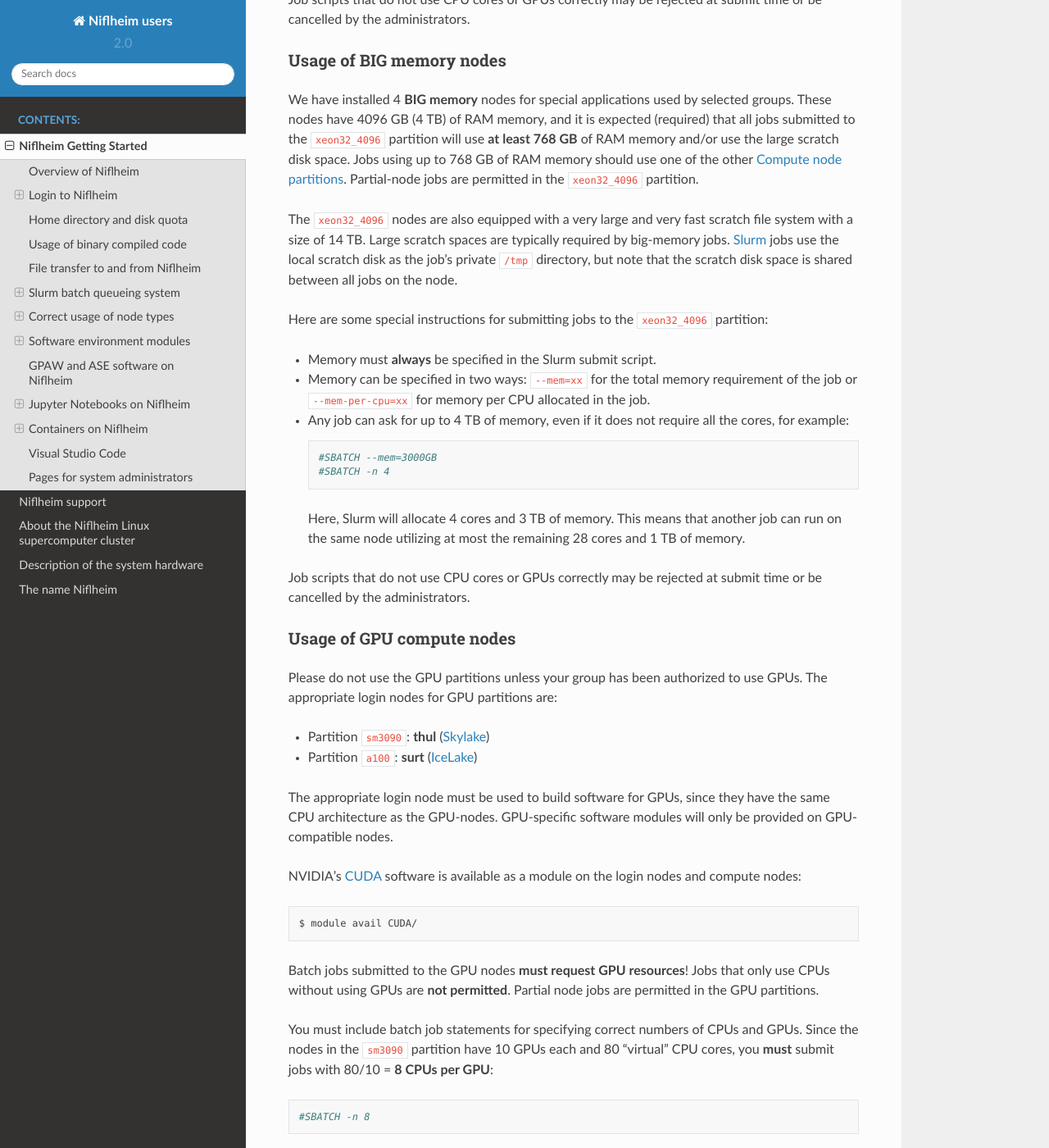
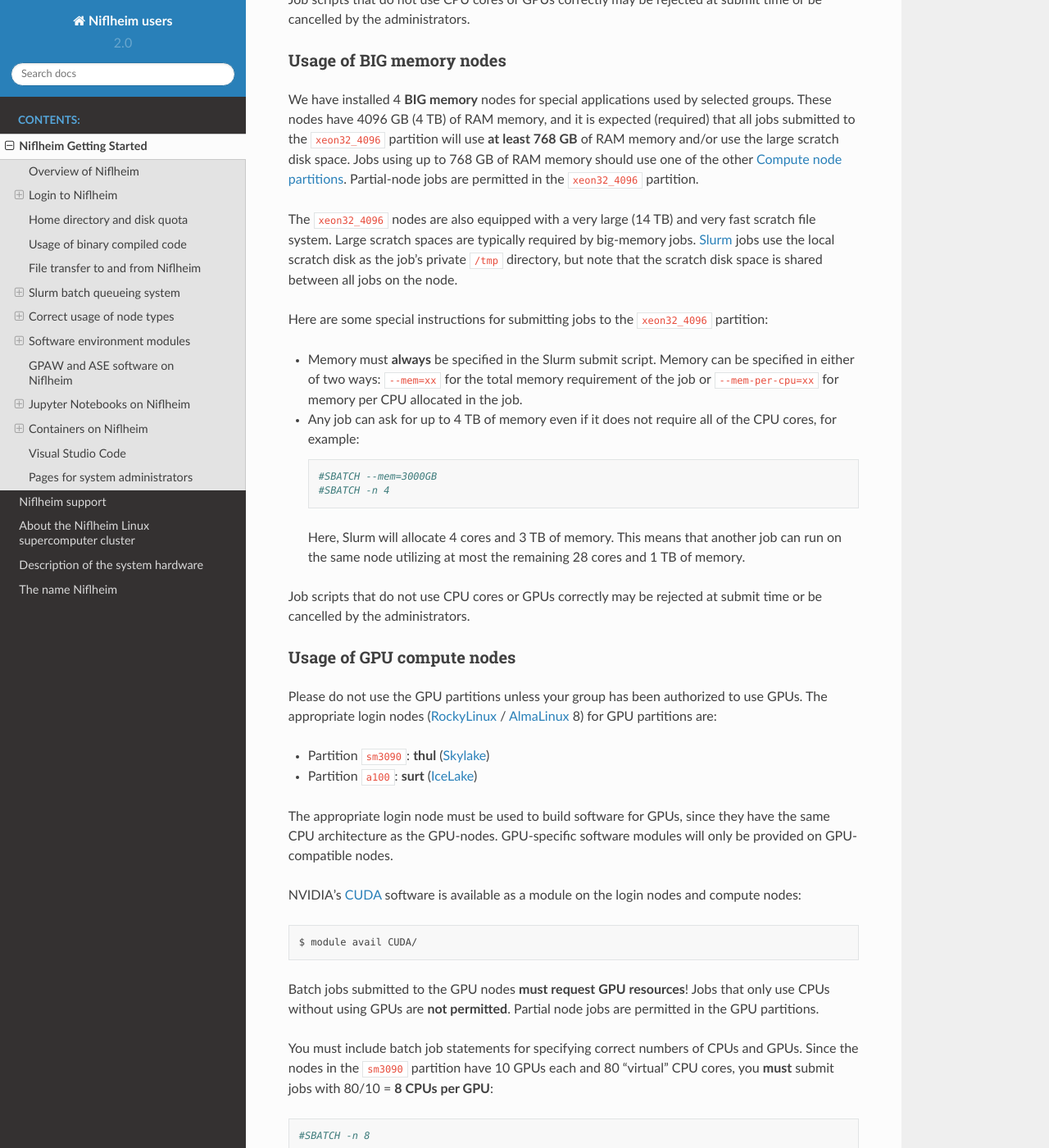
Before and after one commit to OleHolmNielsen/Niflheim_users, a Sphinx documentation site: the page built from docs/Niflheim_Getting_Started.rst, in a window 1280 px wide and 1400 px high, scrolled down 12714 px. Shown: the whole window at 82% size. Built offline with Sphinx 7.4.7 and the Read the Docs theme 2.0.0, drawn with Linux system fonts in a browser that asks for light colours.

Commit message:
Minor edits

```diff
--- a/docs/Niflheim_Getting_Started.rst
+++ b/docs/Niflheim_Getting_Started.rst
@@ -306,49 +306,49 @@
     - 380 GB
     - 140 GB
     - thul
-    - RockyLinux 8
+    - RockyLinux_ 8
   * - sm3090el8
     - Skylake_ + GPUs
     - 80 (40*2 with HT)
     - 192 GB
     - 800 GB
     - svol
-    - AlmaLinux 8
+    - AlmaLinux_ 8
   * - sm3090el8_768
     - Skylake_ + GPUs
     - 80 (40*2 with HT)
     - 768 GB
     - 800 GB
     - svol
-    - AlmaLinux 8
+    - AlmaLinux_ 8
   * - xeon56
     - IceLake_
     - 56
     - 512 GB
     - 293 GB
     - surt
-    - AlmaLinux 8
+    - AlmaLinux_ 8
   * - epyc96
     - AMD EPYC Zen4_ 9474F
     - 96
     - 768 GB
     - 1.7 GB
     - fjorm
-    - RockyLinux 8
+    - RockyLinux_ 8
   * - xeon32_4096
     - IceLake_
     - 32
     - 4096 GB
     - 14 TB
     - surt
-    - RockyLinux 8
+    - RockyLinux_ 8
   * - a100
     - IceLake_ + 4* A100_ NVLink_ GPUs
     - 128 (16*4 with HT)
     - 512 GB
     - 1.7 TB
     - surt
-    - RockyLinux 8
+    - RockyLinux_ 8
 
 **Please notice** the following points:
 
@@ -652,7 +652,7 @@
 Jobs using up to 768 GB of RAM memory should use one of the other `Compute node partitions`_.
 Partial-node jobs are permitted in the ``xeon32_4096`` partition.
 
-The ``xeon32_4096`` nodes are also equipped with a very large and very fast scratch file system with a size of 14 TB.
+The ``xeon32_4096`` nodes are also equipped with a very large (14 TB) and very fast scratch file system.
 Large scratch spaces are typically required by big-memory jobs.
 Slurm_ jobs use the local scratch disk as the job's private ``/tmp`` directory,
 but note that the scratch disk space is shared between all jobs on the node.
@@ -660,8 +660,8 @@
 Here are some special instructions for submitting jobs to the ``xeon32_4096`` partition:
 
 - Memory must **always** be specified in the Slurm submit script.
-- Memory can be specified in two ways: ``--mem=xx`` for the total memory requirement of the job or ``--mem-per-cpu=xx`` for memory per CPU allocated in the job.
-- Any job can ask for up to 4 TB of memory, even if it does not require all the cores, for example::
+  Memory can be specified in either of two ways: ``--mem=xx`` for the total memory requirement of the job or ``--mem-per-cpu=xx`` for memory per CPU allocated in the job.
+- Any job can ask for up to 4 TB of memory even if it does not require all of the CPU cores, for example::
 
     #SBATCH --mem=3000GB
     #SBATCH -n 4
@@ -675,7 +675,7 @@
 --------------------------
 
 Please do not use the GPU partitions unless your group has been authorized to use GPUs.
-The appropriate login nodes for GPU partitions are:
+The appropriate login nodes (RockyLinux_ / AlmaLinux_ 8) for GPU partitions are:
 
 * Partition ``sm3090``: **thul** (Skylake_)
 * Partition ``a100``: **surt** (IceLake_)
```
